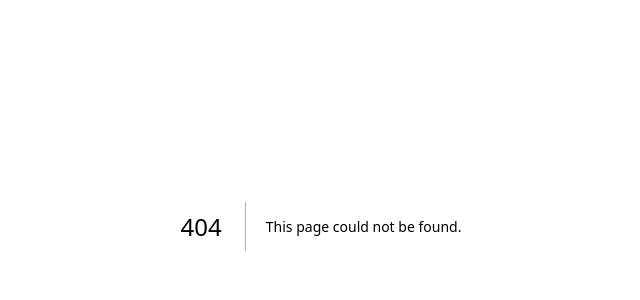
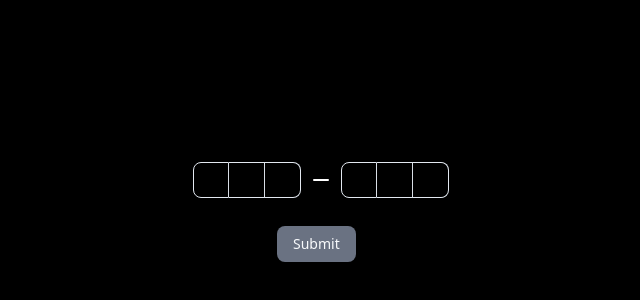
Before and after one commit to Codearick/mystery-messsage, a Next.js app: page /verify/1 in a window 1280 px wide. Before the commit this address had no page. Shown: the part 174-474 px from the top of the page, without its empty margins (319-959 px from the left). Built offline with nearby package versions, Linux system fonts and the light colour scheme.

Commit message:
add initial verify page using otp. some fixes left

```diff
--- a/package.json
+++ b/package.json
@@ -13,6 +13,7 @@
     "@google/genai": "^1.31.0",
     "@hookform/resolvers": "^5.2.2",
     "@radix-ui/react-label": "^2.1.8",
+    "@radix-ui/react-separator": "^1.1.8",
     "@radix-ui/react-slot": "^1.2.4",
     "@react-email/components": "^1.0.1",
     "ai": "^5.0.106",
@@ -20,6 +21,7 @@
     "bcryptjs": "^3.0.3",
     "class-variance-authority": "^0.7.1",
     "clsx": "^2.1.1",
+    "input-otp": "^1.4.2",
     "lucide-react": "^0.559.0",
     "mongoose": "^8.19.3",
     "next": "^16.0.7",
--- a/src/app/(auth)/sign-in/page.tsx
+++ b/src/app/(auth)/sign-in/page.tsx
@@ -1,82 +1,6 @@
-'use client'
-
-import { zodResolver } from "@hookform/resolvers/zod"
-import { useForm } from "react-hook-form"
-import * as z from "zod"
-import Link from "next/link"
-import { useEffect, useState } from "react"
-import { useDebounceValue } from 'usehooks-ts'
-import { toast } from "sonner"
-import { useRouter } from "next/navigation"
-import { signUpSchema } from "@/schemas/signUpSchema"
-import axios, {AxiosError} from "axios"
-import { ApiResponse } from "@/types/ApiResponse"
-
+import React from 'react'
 
 const page = () => {
-    const [username, setUsername] = useState('');
-    const [usernameMessage, setUsernameMessage] = useState('');
-    const [isCheckingUsername, setIsCheckingUsername] = useState(false);
-    const [isSubmitting, setIsSubmitting] = useState(false);
-    const debouncedUsername = useDebounceValue(username, 300);
-    const router = useRouter();
-
-    // zod implementation
-    const form = useForm<z.infer<typeof signUpSchema>>({
-        resolver: zodResolver(signUpSchema),
-        defaultValues: {
-            username: '',
-            email: '',
-            password: '',
-        }
-    })
-
-    useEffect(() => {
-        const checkUniqueUsername = async () => {
-            if(debouncedUsername){
-                setIsCheckingUsername(true);
-                setUsernameMessage('');
-
-                try {
-                    const response = await axios.get(`/api/check-username-unique?usermame=${debouncedUsername}`)
-
-                    // check response from axios
-                    console.log("Axios response: ", response);
-
-                    setUsernameMessage(response.data.message)
-
-                } catch (error) {
-                    const axiosError = error as AxiosError<ApiResponse>
-                    setUsernameMessage(axiosError.response?.data.message?? "Error checking username")
-                } finally {
-                    setIsCheckingUsername(false);
-                }
-            }
-        }
-        checkUniqueUsername();
-    }, [debouncedUsername])
-
-    const onSubmit = async (data: z.infer<typeof signUpSchema>) => {
-        setIsSubmitting(true);
-        try {
-            // console.log data from react-hook-form
-            console.log(data)
-            const response = await axios.post<ApiResponse>('/api/sign-up', data);
-            toast.success(" ",{
-                description: response.data.message,
-            })
-            router.replace(`/verify/${username}`)
-            setIsSubmitting(false);
-
-        } catch (error) {
-            console.log("Error in signing up user", error);
-            const axiosError = error as AxiosError<ApiResponse>;
-            setUsernameMessage(axiosError.response?.data.message ?? "")
-            let errorMessage = axiosError.response?.data.message;
-            toast.error()
-        }
-    }
-
   return (
     <div>page</div>
   )
--- a/src/app/(auth)/sign-up/page.tsx
+++ b/src/app/(auth)/sign-up/page.tsx
@@ -88,6 +88,7 @@ const page = () => {
             console.log("Error in signing up user", error);
             const axiosError = error as AxiosError<ApiResponse>;
             let errorMessage = axiosError.response?.data.message;
+
             toast.error("Signup failed", {
                 description: errorMessage,
             })
@@ -97,8 +98,8 @@ const page = () => {
     }
 
     return (
-        <div className="flex item-center justify-center min-h-screen bg-gray-100">
-            <div className="w-full max-w-md h-1/2 p-8 m-10 space-y-8 bg-white rounded-lg shadow-md">
+        <div className="flex item-center justify-center min-h-screen bg-black">
+            <div className="w-full max-w-md h-1/2 p-8 m-10 space-y-8 bg-gray-100 rounded-lg shadow-md">
                 <div className="text-center">
                     <h1 className="text-3xl font-extrabold tracking-tight lg:text-4xl mb-6">
                         Join Mystery Message
@@ -128,9 +129,8 @@ const page = () => {
                                         placeholder="Please enter your username"
                                         autoComplete="off"
                                     />
-                                    {
-                                        isCheckingUsername ? <Loader2 className="animate-spin"/>
-                                        : (<p className={`text-sm ${usernameMessage === 'Username available.' ? 'text-gray-600' : 'text-red-500'}`}>{usernameMessage}</p>)
+                                    {isCheckingUsername ? <Loader2 className="animate-spin"/>
+                                        : (<span className={`text-sm ${usernameMessage === 'Username available.' ? 'text-gray-600' : 'text-red-500'}`}>{usernameMessage}</span>)
                                     }
                                 </Field>
                             )}
--- /dev/null
+++ b/src/app/(auth)/verify/[username]/page.tsx
@@ -0,0 +1,108 @@
+'use client'
+
+import {
+  InputOTP,
+  InputOTPGroup,
+  InputOTPSeparator,
+  InputOTPSlot,
+} from "@/components/ui/input-otp"
+import { REGEXP_ONLY_DIGITS } from "input-otp"
+import { useParams, useRouter } from 'next/navigation'
+import { toast } from "sonner"
+import * as z from "zod"
+import { useForm, Controller, SubmitHandler } from 'react-hook-form'
+import { verifySchema } from '@/schemas/verifySchema'
+import { zodResolver } from '@hookform/resolvers/zod'
+import axios, { AxiosError } from 'axios'
+import { ApiResponse } from '@/types/ApiResponse'
+import { Button } from '@/components/ui/button'
+import { Field } from '@/components/ui/field'
+
+
+
+export default function page() {
+  const router = useRouter();
+  const param = useParams<{ username: string }>();
+
+  const form = useForm<z.infer<typeof verifySchema>>({
+    resolver: zodResolver(verifySchema),
+
+  })
+
+  const onSubmit: SubmitHandler<z.infer<typeof verifySchema>> = async (data: z.infer<typeof verifySchema>) => {
+
+    const payload = {
+      username: param.username,
+      code: data.code
+    }
+
+    // console.log("PAYLOAD: ", payload)
+    try {
+
+      const response = await axios.post<ApiResponse>('/api/verify-code', payload);
+      console.log("RESPONSE: ", response)
+
+      toast.success("Success", {
+                description: response?.data.message,
+      })
+
+      // router.replace('/')
+
+    } catch (error) {
+      // console.log("Error in verifying user (CLIENT): ", error);
+
+      const axiosError = error as AxiosError<ApiResponse>;
+      console.log("AXIOSError: ", axiosError.response?.data)
+      let errorMessage = axiosError.response?.data.message;
+
+      console.log("ERROR MESSAGE: ", errorMessage)
+      toast.error("Failed", {
+        description: errorMessage
+      })
+    }
+
+  }
+
+
+  return (
+    <div className='flex items-center justify-center min-h-screen bg-black '>
+      <div className='text-white'>
+        <form id="form-mm-verify" onSubmit={form.handleSubmit(onSubmit)}>
+
+          <Controller
+            name='code'
+            control={form.control}
+            render={({field, fieldState}) => (
+              <InputOTP
+                {...field}
+                maxLength={6}
+                pattern={REGEXP_ONLY_DIGITS}
+                className=" "
+              >
+                <InputOTPGroup>
+                  <InputOTPSlot index={0} />
+                  <InputOTPSlot index={1} />
+                  <InputOTPSlot index={2} />
+                </InputOTPGroup>
+                <InputOTPSeparator />
+                <InputOTPGroup>
+                  <InputOTPSlot index={3} />
+                  <InputOTPSlot index={4} />
+                  <InputOTPSlot index={5} />
+                </InputOTPGroup>
+
+              </InputOTP>
+            )}
+          />
+
+          <Field className='m-7 cursor-pointer' orientation="horizontal">
+            <Button className='bg-gray-500 ml-14 cursor-pointer' type="submit" form="form-mm-verify">
+              Submit
+            </Button>
+          </Field>
+
+        </form>
+      </div>
+    </div>
+  )
+}
--- a/src/app/api/check-username-unique/route.ts
+++ b/src/app/api/check-username-unique/route.ts
@@ -48,19 +48,20 @@ export async function GET(request: Request){
         const {username} = result.data
 
         const existingVerifiedUser = await UserModel.findOne({username, isVerified: true});
+        // console.log("EXISTING USER: ", existingVerifiedUser);
 
         if(existingVerifiedUser){
             return Response.json(
                 {
                     success: false,
-                    messsage: "Username already taken"
-                }, { status: 400 }
+                    message: "Username already taken."
+                }, { status: 409 }
             )
         } else {
              return Response.json(
                 {
                     success: true,
-                    messsage: "Username available"
+                    message: "Username available."
                 }, { status: 200 }
             )
         }
--- a/src/app/api/sign-up/route.ts
+++ b/src/app/api/sign-up/route.ts
@@ -25,7 +25,7 @@ export async function POST(request: Request) {
             return Response.json(
                 {
                     success: false,
-                    message: "User already exists!"
+                    message: "User already exists."
                 },
                 {
                     status: 401
@@ -41,7 +41,7 @@ export async function POST(request: Request) {
                 return Response.json(
                 {
                     success: false,
-                    message: "User already exists with this email!"
+                    message: "User already exists with this email."
                 },
                 { status: 409 })
             } else{
@@ -62,7 +62,7 @@ export async function POST(request: Request) {
             expiryDate.setDate(expiryDate.getDate() + 7); // setting expiry code
 
             const newUser = new UserModel({
-                username,
+                username: username.toLowerCase(),
                 email,
                 password: hashedPassword,
                 verifyCode: OTP,
--- a/src/app/globals.css
+++ b/src/app/globals.css
@@ -1,7 +1,7 @@
 @import "tailwindcss";
 
 @plugin "tailwindcss-animate";
-@import "tw-animate-css";
+/* @import "tw-animate-css"; */
 
 @custom-variant dark (&:is(.dark *));
 
--- a/src/schemas/signUpSchema.ts
+++ b/src/schemas/signUpSchema.ts
@@ -1,12 +1,14 @@
-import {z} from "zod";
+import { z } from "zod";
 
-export const usernameValidation = z.string().min(3, "Username must be atleast 3 chars")
-                                            .max(20, "Username length should be 20!")
-                                            .regex(/^(?!.*\.\.)(?!\.)(?!.*\.$)[a-z0-9._]+$/, "Invalid username")
+
+const usernameRegex = /^(?!.*\.\.)(?!\.)(?!.*\.$)[a-z0-9._]+$/i;
+const emailRegex = /^[a-z0-9._%+-]+@[a-z0-9.-]+\.[a-z]{2,}$/;
+
+export const usernameValidation = z.string().min(3, "Username must be atleast 3 chars.").refine((value) => usernameRegex.test(value), { error: "Enter a valid username." })
 
 
 export const signUpSchema = z.object({
     username: usernameValidation,
-    email: z.string().email({message:"Invalid email address!"}),
-    password: z.string().min(7, "Password must be atleast 7 chars!")
+    email: z.string().email({ message: "Invalid email address!" }),
+    password: z.string().min(7, "Password must be atleast 7 chars.")
 })
```
Also changed, not shown: 1 other file (tests, documents, lock files or other folders).
